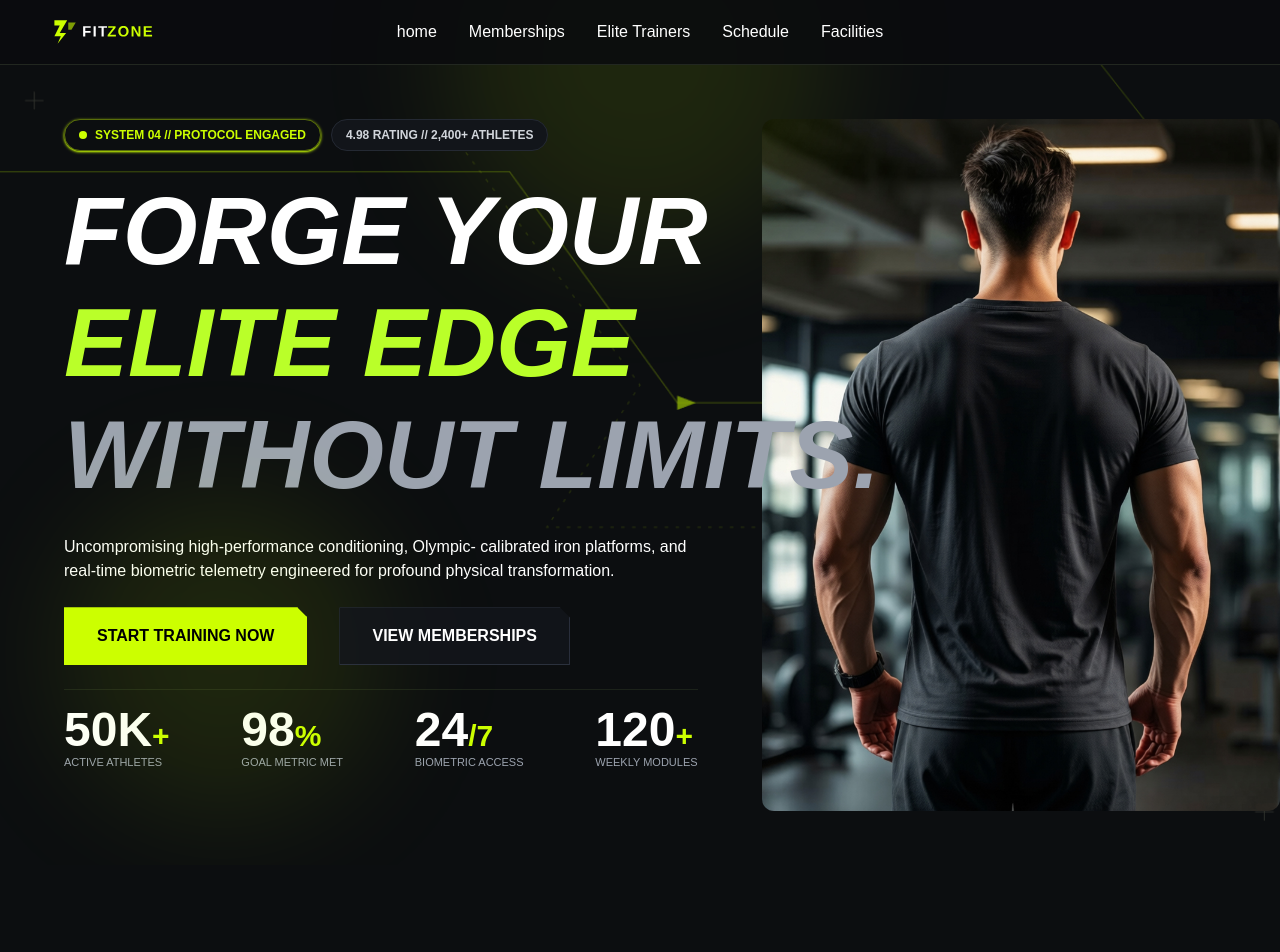
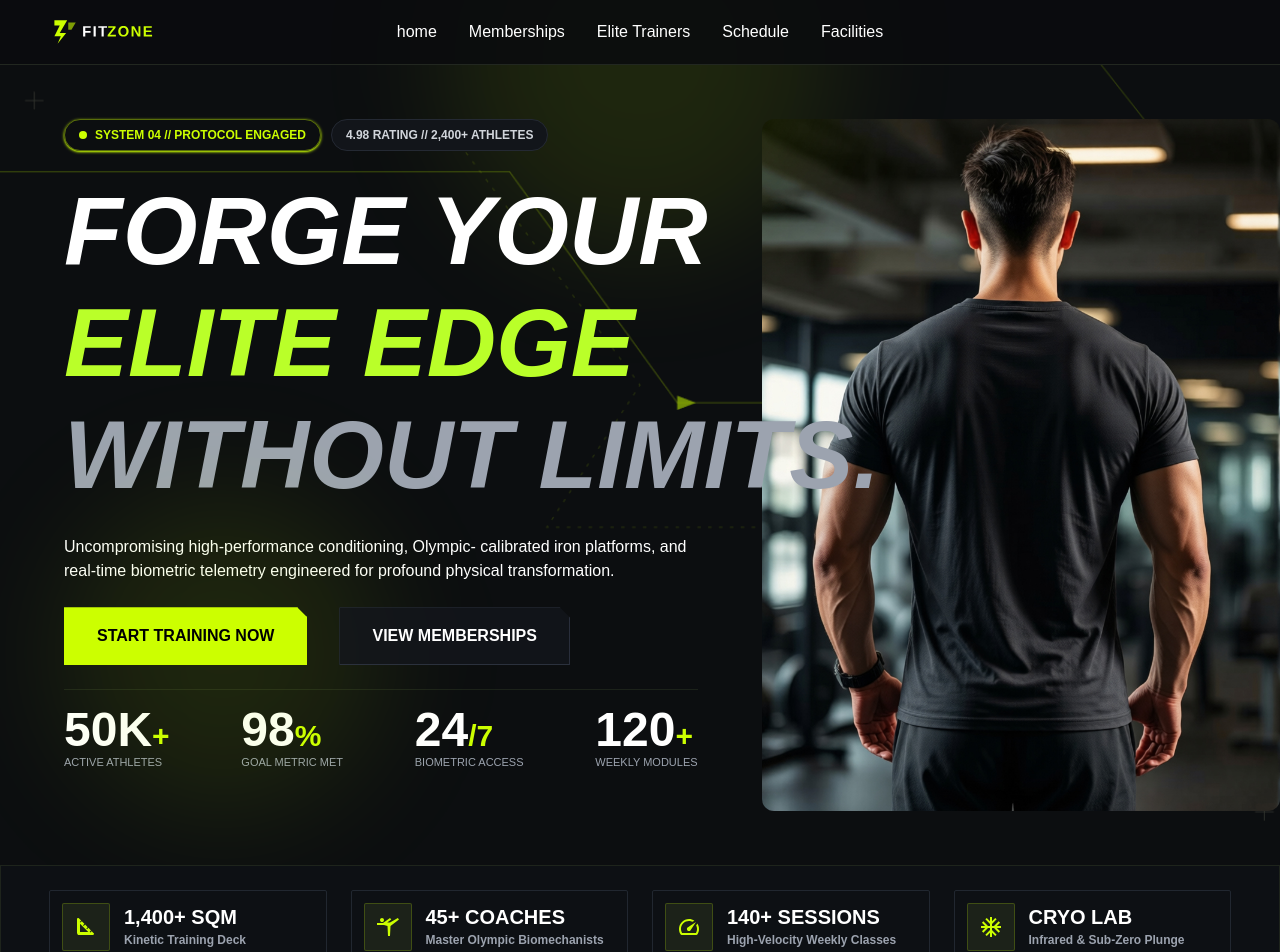
Before and after one commit to Mohamed-Mos-aad/fitzone, a Next.js app: page / in a window 1280 px wide. Shown: the top 952 px of the page. Before the commit the page ends 865 px from the top, so only its background shows below. Built offline with nearby package versions, Linux system fonts and the light colour scheme.

Commit message:
numbers section finished

```diff
--- a/app/page.tsx
+++ b/app/page.tsx
@@ -1,5 +1,6 @@
 // ** Sections
 import Hero from "@/presentation/sections/landing/Hero";
+import Numbers from "@/presentation/sections/landing/Numbers";
 
 
 
@@ -8,6 +9,7 @@ export default function Home() {
     <>
       <main>
         <Hero />
+        <Numbers />
       </main>
     </>
   );
--- a/presentation/sections/landing/Hero.tsx
+++ b/presentation/sections/landing/Hero.tsx
@@ -8,7 +8,7 @@ import Button from '@/presentation/components/ui/Button'
 
 export default function Hero() {
     return (
-        <div className='w-full min-h-screen h-full lg:h-screen flex items-center justify-center relative py-24 lg:py-0'>
+        <section className='w-full min-h-screen h-full lg:h-screen flex items-center justify-center relative py-24 lg:py-0'>
             <span className='w-[30%] aspect-square bg-[#CCFF00]/10 rounded-full absolute blur-3xl left-[35%] -top-50'></span>
             <Image
                 src={background}
@@ -68,6 +68,6 @@ export default function Hero() {
                     <Image src={manPhoto} alt='manPhoto' className='w-fit rounded-xl'/>
                 </div>
             </div>
-        </div>
+        </section>
     )
 }
--- /dev/null
+++ b/presentation/sections/landing/Numbers.tsx
@@ -0,0 +1,50 @@
+export default function Numbers() {
+    return (
+        <section className="grid grid-cols-1 sm:grid-cols-2 lg:grid-cols-4 gap-6 bg-[#0D1014] border border-[#1E241C] px-6 sm:px-12 py-6 relative z-100">
+            <div className="w-full flex gap-3.5 pg-[#13171D] border border-[#212730] rounded-xs p-3">
+                <div className="w-12 h-12 flex justify-center items-center bg-[#1C2219] border border-[#CCFF00]/20 rounded-xs text-[#CCFF00]">
+                    <svg width="18" height="18" viewBox="0 0 18 18" fill="none" xmlns="http://www.w3.org/2000/svg">
+                        <path d="M2.2 17.0175C1.58333 17.0175 1.0625 16.805 0.6375 16.38C0.2125 15.955 0 15.4341 0 14.8175V1.11746C0 0.634127 0.225 0.296627 0.675 0.10496C1.125 -0.0867063 1.51667 -0.015873 1.85 0.31746L4.1 2.56746L2.75 3.91746L3.45 4.61746L4.8 3.26746L7.4 5.86746L6.05 7.21746L6.75 7.91746L8.1 6.56746L10.7 9.16746L9.35 10.5175L10.05 11.2175L11.4 9.86746L14 12.4675L12.65 13.8175L13.35 14.5175L14.7 13.1675L16.7 15.1675C17.0333 15.5008 17.1042 15.8925 16.9125 16.3425C16.7208 16.7925 16.3833 17.0175 15.9 17.0175H2.2ZM3 14.0175H11.3L3 5.71746V14.0175Z" fill="#CCFF00"/>
+                    </svg>
+                </div>
+                <div>
+                    <h1 className="text-xl font-bold text-white">1,400+ SQM</h1>
+                    <h2 className="text-[12px] font-bold text-[#9CA3AF]">Kinetic Training Deck</h2>
+                </div>
+            </div>
+            <div className="w-full flex gap-3.5 pg-[#13171D] border border-[#212730] rounded-xs p-3">
+                <div className="w-12 h-12 flex justify-center items-center bg-[#1C2219] border border-[#CCFF00]/20 rounded-xs text-[#CCFF00]">
+                    <svg width="22" height="18" viewBox="0 0 22 18" fill="none" xmlns="http://www.w3.org/2000/svg">
+                        <path d="M11 18L10.5 8L7 7H0V5H6L13 0L14.3 1.525L10.15 4.5H13L20.8 0L22 1.4L13.5 8L13 18H11ZM5 4C4.45 4 3.97917 3.80417 3.5875 3.4125C3.19583 3.02083 3 2.55 3 2C3 1.45 3.19583 0.979167 3.5875 0.5875C3.97917 0.195833 4.45 0 5 0C5.55 0 6.02083 0.195833 6.4125 0.5875C6.80417 0.979167 7 1.45 7 2C7 2.55 6.80417 3.02083 6.4125 3.4125C6.02083 3.80417 5.55 4 5 4Z" fill="#CCFF00"/>
+                    </svg>
+                </div>
+                <div>
+                    <h1 className="text-xl font-bold text-white">45+ COACHES</h1>
+                    <h2 className="text-[12px] font-bold text-[#9CA3AF]">Master Olympic Biomechanists</h2>
+                </div>
+            </div>
+            <div className="w-full flex gap-3.5 pg-[#13171D] border border-[#212730] rounded-xs p-3">
+                <div className="w-12 h-12 flex justify-center items-center bg-[#1C2219] border border-[#CCFF00]/20 rounded-xs text-[#CCFF00]">
+                    <svg width="20" height="16" viewBox="0 0 20 16" fill="none" xmlns="http://www.w3.org/2000/svg">
+                        <path d="M8.45 11.5C8.85 11.9 9.36667 12.0958 10 12.0875C10.6333 12.0792 11.1 11.85 11.4 11.4L17 3L8.6 8.6C8.15 8.9 7.9125 9.35833 7.8875 9.975C7.8625 10.5917 8.05 11.1 8.45 11.5ZM10 0C10.9833 0 11.9292 0.1375 12.8375 0.4125C13.7458 0.6875 14.6 1.1 15.4 1.65L13.5 2.85C12.95 2.56667 12.3792 2.35417 11.7875 2.2125C11.1958 2.07083 10.6 2 10 2C7.78333 2 5.89583 2.77917 4.3375 4.3375C2.77917 5.89583 2 7.78333 2 10C2 10.7 2.09583 11.3917 2.2875 12.075C2.47917 12.7583 2.75 13.4 3.1 14H16.9C17.2833 13.3667 17.5625 12.7083 17.7375 12.025C17.9125 11.3417 18 10.6333 18 9.9C18 9.3 17.9292 8.71667 17.7875 8.15C17.6458 7.58333 17.4333 7.03333 17.15 6.5L18.35 4.6C18.85 5.38333 19.2458 6.21667 19.5375 7.1C19.8292 7.98333 19.9833 8.9 20 9.85C20.0167 10.8 19.9083 11.7083 19.675 12.575C19.4417 13.4417 19.1 14.2667 18.65 15.05C18.4667 15.35 18.2167 15.5833 17.9 15.75C17.5833 15.9167 17.25 16 16.9 16H3.1C2.75 16 2.41667 15.9167 2.1 15.75C1.78333 15.5833 1.53333 15.35 1.35 15.05C0.916667 14.3 0.583333 13.5042 0.35 12.6625C0.116667 11.8208 0 10.9333 0 10C0 8.61667 0.2625 7.32083 0.7875 6.1125C1.3125 4.90417 2.02917 3.84583 2.9375 2.9375C3.84583 2.02917 4.90833 1.3125 6.125 0.7875C7.34167 0.2625 8.63333 0 10 0Z" fill="#CCFF00"/>
+                    </svg>
+                </div>
+                <div>
+                    <h1 className="text-xl font-bold text-white">140+ SESSIONS</h1>
+                    <h2 className="text-[12px] font-bold text-[#9CA3AF]">High-Velocity Weekly Classes</h2>
+                </div>
+            </div>
+            <div className="w-full flex gap-3.5 pg-[#13171D] border border-[#212730] rounded-xs p-3">
+                <div className="w-12 h-12 flex justify-center items-center bg-[#1C2219] border border-[#CCFF00]/20 rounded-xs text-[#CCFF00]">
+                    <svg width="20" height="20" viewBox="0 0 20 20" fill="none" xmlns="http://www.w3.org/2000/svg">
+                        <path d="M9 20V15.85L5.75 19.05L4.35 17.65L9 13V11H7L2.35 15.65L0.95 14.25L4.15 11H0V9H4.15L0.95 5.75L2.35 4.35L7 9H9V7L4.35 2.35L5.75 0.95L9 4.15V0H11V4.15L14.25 0.95L15.65 2.35L11 7V9H13L17.65 4.35L19.05 5.75L15.85 9H20V11H15.85L19.05 14.25L17.65 15.65L13 11H11V13L15.65 17.65L14.25 19.05L11 15.85V20H9Z" fill="#CCFF00"/>
+                    </svg>
+                </div>
+                <div>
+                    <h1 className="text-xl font-bold text-white">CRYO LAB</h1>
+                    <h2 className="text-[12px] font-bold text-[#9CA3AF]">Infrared & Sub-Zero Plunge</h2>
+                </div>
+            </div>
+        </section>
+    )
+}
```
